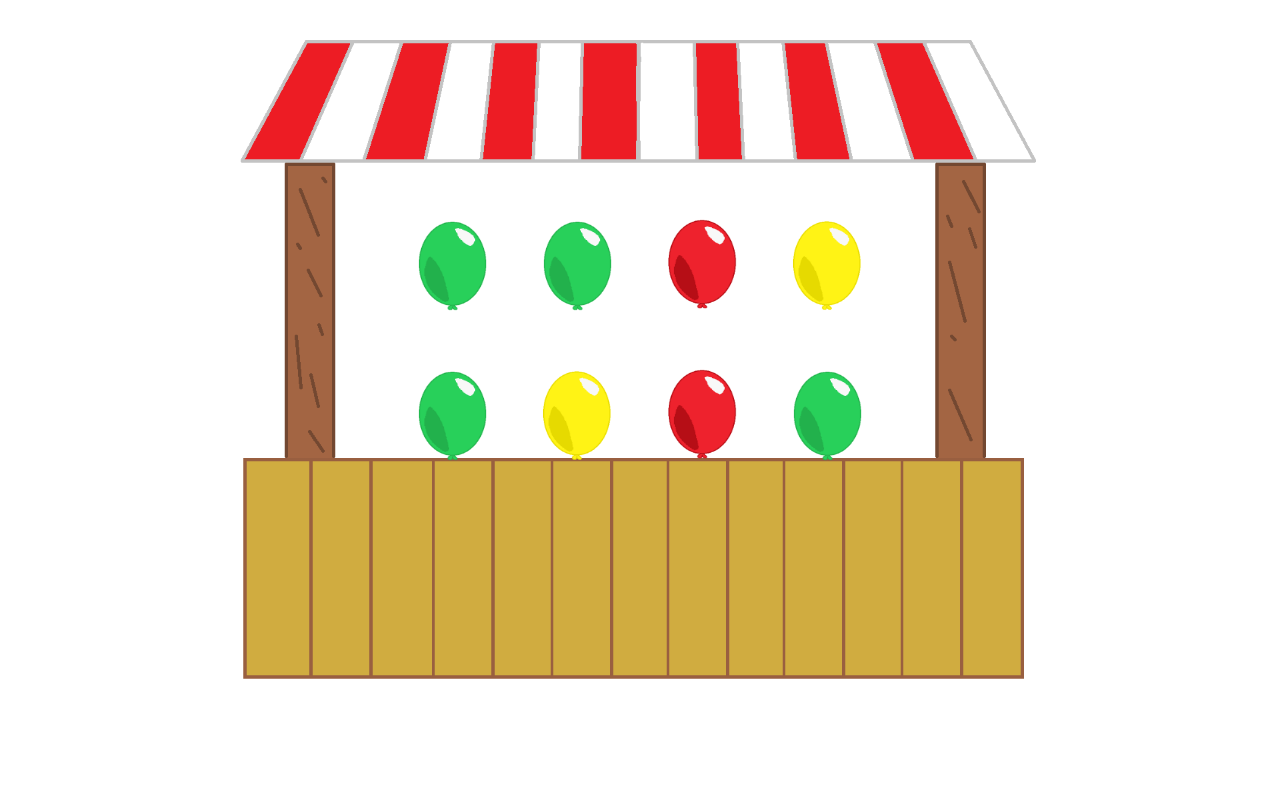
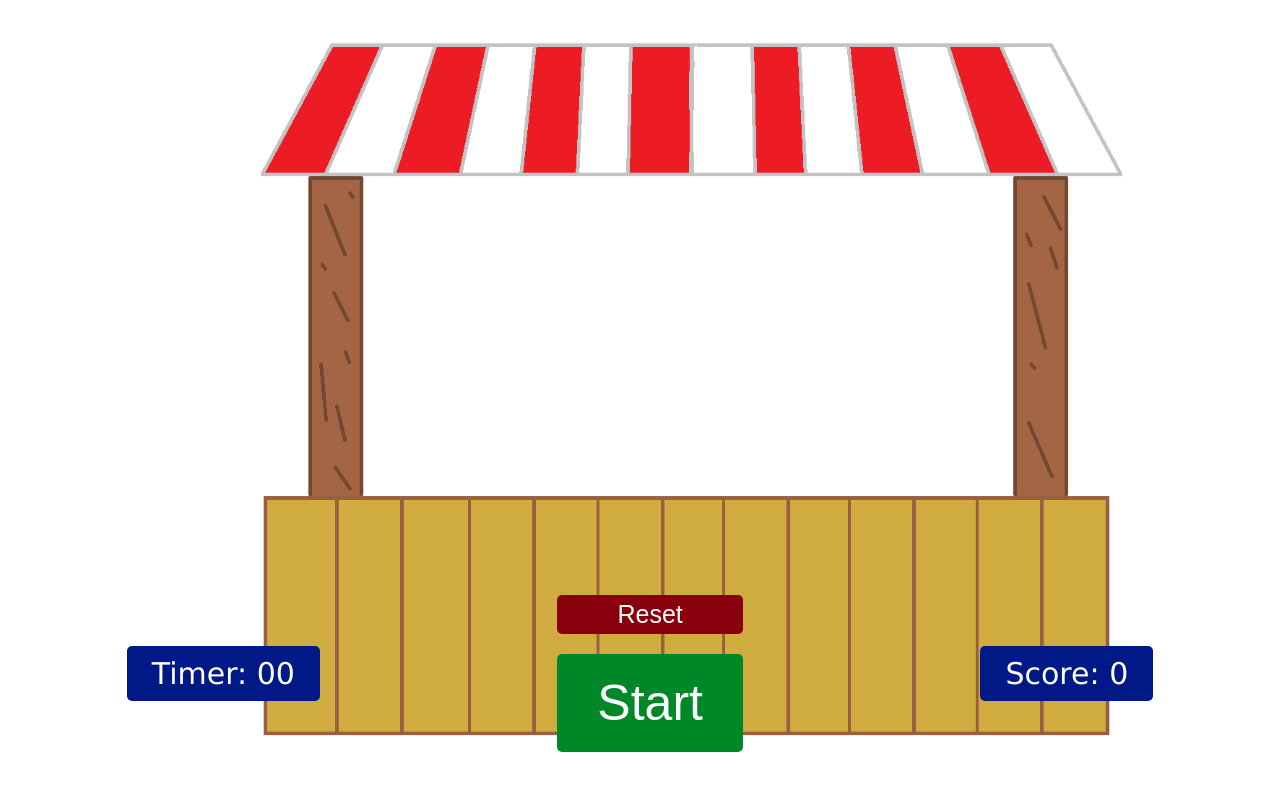
Before and after one commit to Adria66/project, a plain HTML site: page index.html in a window 1280 px wide. Drawn offline with Linux system fonts and the light colour scheme.

Commit message:
4 commit

```diff
--- a/index.html
+++ b/index.html
@@ -8,8 +8,22 @@
     <link rel="stylesheet" href="styles/style.css" />
   </head>
   <body>
+
+
     <div class = "canvas-position">
     <canvas id="canvas" width="600" height="300"></canvas>
+    </div>
+
+    <div class = menu-position>
+      <div id="timer">Timer: 00</div>
+
+      <div class="center-buttons">
+        <button id="reset-button">Reset</button>
+        <button id="start-button">Start</button>
+      </div>
+
+
+      <div id="score">Score: 0</div>
     </div>
 
     <script src="javascript/script.js"></script>
--- a/javascript/script.js
+++ b/javascript/script.js
@@ -18,7 +18,12 @@ yellowBalloon.src = "/images/yellow-balloon.png"
 const pop = new Image ();
 pop.src = "/images/pop.png"
 
+const blank = new Image ();
+blank.src = "/images/blank.png"
+
+
 // DRAW BALLOONS
+
 const weight = 75;
 const height = 100;
 
@@ -27,8 +32,8 @@ let tmouseY = 0;
 
 const balloons = [redBalloon, blueBalloon, yellowBalloon, greenBalloon];
 
-let balloonX = [75, 200, 325, 450];
-let balloonY = [25, 175];
+// let balloonX = [75, 200, 325, 450];
+// let balloonY = [25, 175];
 
 const randomBalloons0 = balloons[Math.floor(Math.random() * balloons.length)];
 const randomBalloons1 = balloons[Math.floor(Math.random() * balloons.length)];
@@ -111,6 +116,7 @@ const drawBalloon = () => {
 };
 
 
+
 //------------ Función para sustituir los globos -----------------
 
 const checkBallons = (mouseX, mouseY) => {
@@ -127,7 +133,6 @@ const checkBallons = (mouseX, mouseY) => {
         y: balloon.y,
         width: balloon.width,
         height: balloon.height,
-
       };
     } else {
       return balloon;
@@ -137,17 +142,11 @@ const checkBallons = (mouseX, mouseY) => {
   return randomBallons;
 };
 
-let popTime = setInterval(() => {
-    pop1(checkBallons)
-}, 2000);
-function pop1(){
-    ctx.beginPath();
-    ctx.fillStyle = "#ffffff";
-    ctx.rect(this.x,this.y,75,100)
-    ctx.fill();
-}
+
+
 // LOADED IMAGES
 
+const checkImages = () =>{
 counter = 0;
 
 blueBalloon.onload = () => {
@@ -166,14 +165,32 @@ greenBalloon.onload = () => {
   counter++;
   checkIfAllImagesAreLoaded();
 };
-
+pop.onload = () => {
+  counter++;
+  checkIfAllImagesAreLoaded();
+}
+blank.onload = () => {
+  counter++;
+  checkIfAllImagesAreLoaded();
+}
 const checkIfAllImagesAreLoaded = () => {
-  if (counter === 4) {
+  if (counter === 6) {
     startGame();
   }
 };
+}
 
 // FUNCTION START
+let clickable = true
+
+document.getElementById('start-button').onclick = (event) => {
+  if(clickable){
+
+    checkImages();
+    startGame();
+
+  }
+};
 
 const startGame = () => {
   drawBalloon();
@@ -183,7 +200,10 @@ const position = [];
 const clearCanvas = () => {
   ctx.clearRect(0, 0, 600, 300);
 };
+
+
 // MOUSECLICK POSITION
+
 function getMousePosition(canvas, event) {
   let rect = canvas.getBoundingClientRect();
   mouseX = event.clientX - rect.left;
@@ -196,4 +216,5 @@ canvasElem.addEventListener("mousedown", function (e) {
   getMousePosition(canvasElem, e);
   checkBallons(mouseX, mouseY);
   drawBalloon();
+
 });
--- a/styles/style.css
+++ b/styles/style.css
@@ -6,10 +6,72 @@ body {
   background-image: url(/images/background.png) ;
   background-size: cover;
   background-repeat: no-repeat;
+  justify-content: center;
+  text-align: center;
 }
 
 .canvas-position {
-  justify-content: center;
-  text-align: center;
-  margin: 15%;
+
+  margin-top: 15%;
+  margin-left: 25%;
+  margin-right: 25%;
+
 }
+
+.menu-position{
+  display: flex;
+  align-items: center;
+  justify-content: space-around;
+  margin-top: 8%;
+  font-family: 'Lucida Sans', 'Lucida Sans Regular', 'Lucida Grande', 'Lucida Sans Unicode', Geneva, Verdana, sans-serif;
+
+}
+
+.center-buttons{
+  display: grid;
+  grid-template-columns: auto;
+}
+
+#start-button {
+  font-size: 50px;
+  background-color: rgb(0, 135, 40);
+  color: #fff;
+  padding: 20px 40px;
+  border: 0;
+  box-shadow: 0;
+  border-radius: 5px;
+  margin-bottom: 20px;
+}
+
+#reset-button {
+  font-size: 25px;
+  background-color: rgb(135, 0, 11);
+  color: #fff;
+  padding: 5px 20px;
+  border: 0;
+  box-shadow: 0;
+  border-radius: 5px;
+  margin-bottom: 20px;
+}
+
+#timer {
+  font-size: 30px;
+  background-color: rgb(0, 25, 135);
+  color: #fff;
+  padding: 10px 25px;
+  border: 0;
+  box-shadow: 0;
+  border-radius: 5px;
+  margin-bottom: 20px;
+}
+
+#score {
+  font-size: 30px;
+  background-color: rgb(0, 25, 135);
+  color: #fff;
+  padding: 10px 25px;
+  border: 0;
+  box-shadow: 0;
+  border-radius: 5px;
+  margin-bottom: 20px;
+}
```
Also changed, not shown: images/blank.png (added).
